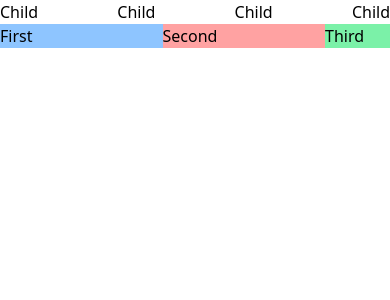
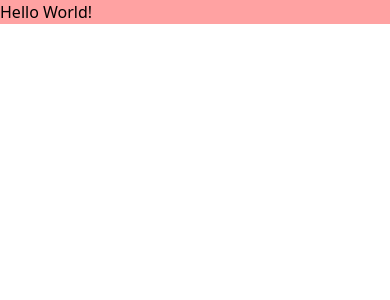
Before and after one commit to sajid2812/Tailwind, a React (Vite) app: page / in a window 390 px wide. Shown: the top 300 px of the page. Built offline with nearby package versions, Linux system fonts and the light colour scheme.

Commit message:
add responsive style

```diff
--- a/src/App.jsx
+++ b/src/App.jsx
@@ -6,17 +6,7 @@ function App() {
 
   return (
     <>
-      <div className="flex justify-between">
-        <div>Child</div>
-        <div>Child</div>
-        <div>Child</div>
-        <div>Child</div>
-      </div>
-      <div className="grid grid-cols-12">
-        <div className="col-span-5 bg-blue-300">First</div>
-        <div className="col-span-5 bg-red-300">Second</div>
-        <div className="col-span-2 bg-green-300">Third</div>
-      </div>
+      <div className="bg-red-300 sm:bg-green-300">Hello World!</div>
     </>
   );
 }
```
